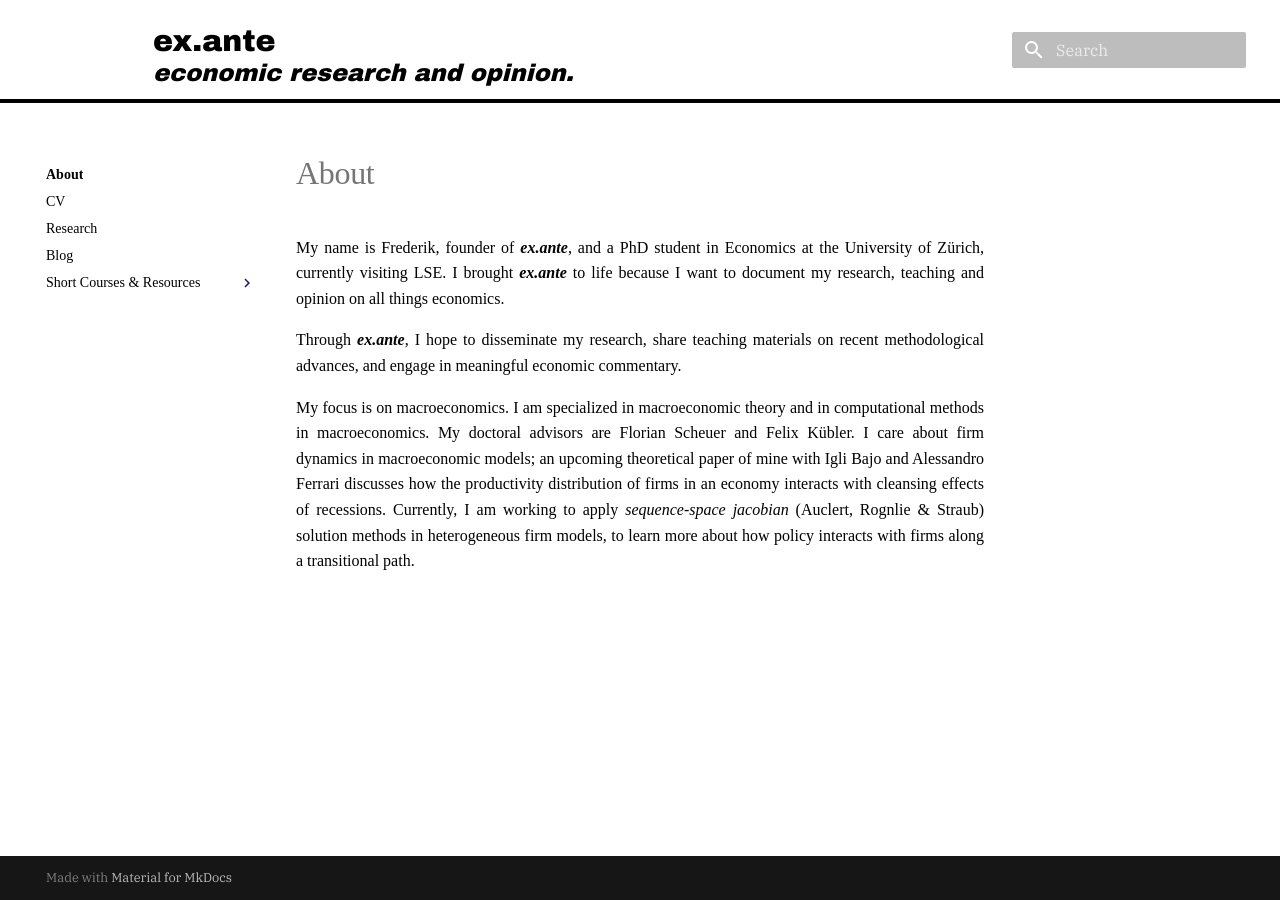
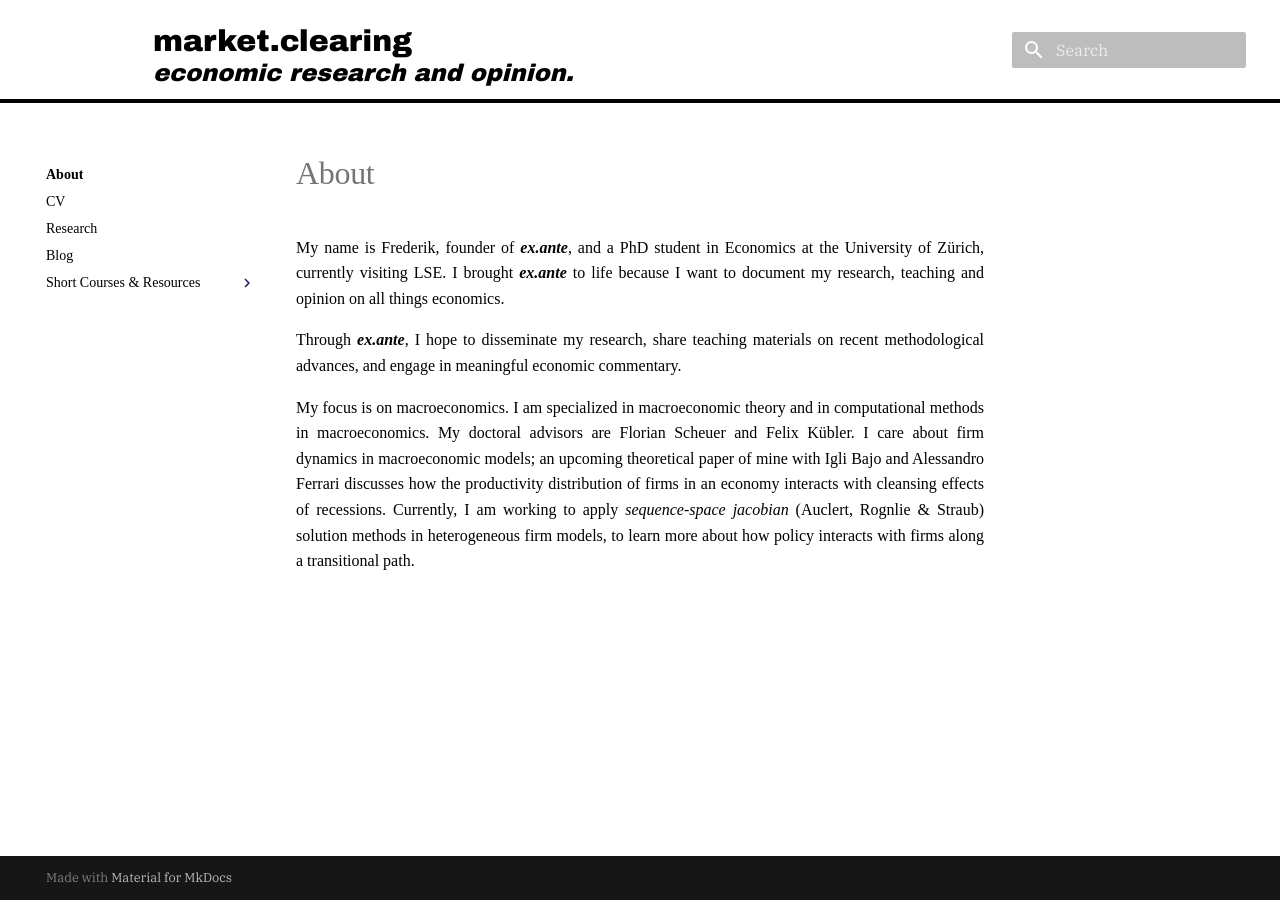
Before and after one commit to FredHB/fredhb.github.io, an MkDocs documentation site: the page built from docs/index.md, in a window 1280 px wide. Built offline with MkDocs 1.6.1 and Material for MkDocs 9.7.7, drawn with Linux system fonts in a browser that asks for light colours; comment, search, counter and statistics services are not loaded.

Commit message:
change mkdocs yml file

```diff
--- a/mkdocs.yml
+++ b/mkdocs.yml
@@ -1,4 +1,4 @@
-site_name: 'ex.ante <br> <small><i>economic research and opinion.</i></small>'
+site_name: 'market.clearing <br> <small><i>economic research and opinion.</i></small>'
 
 nav:
   - About: index.md
```
